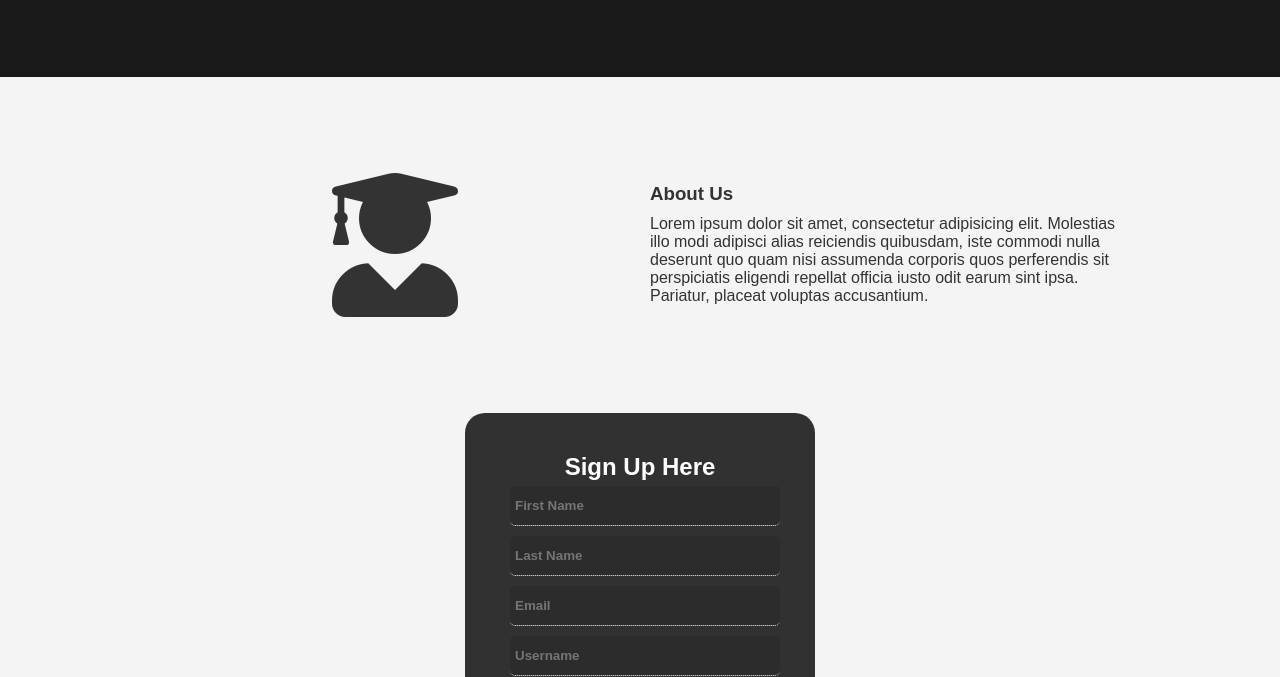
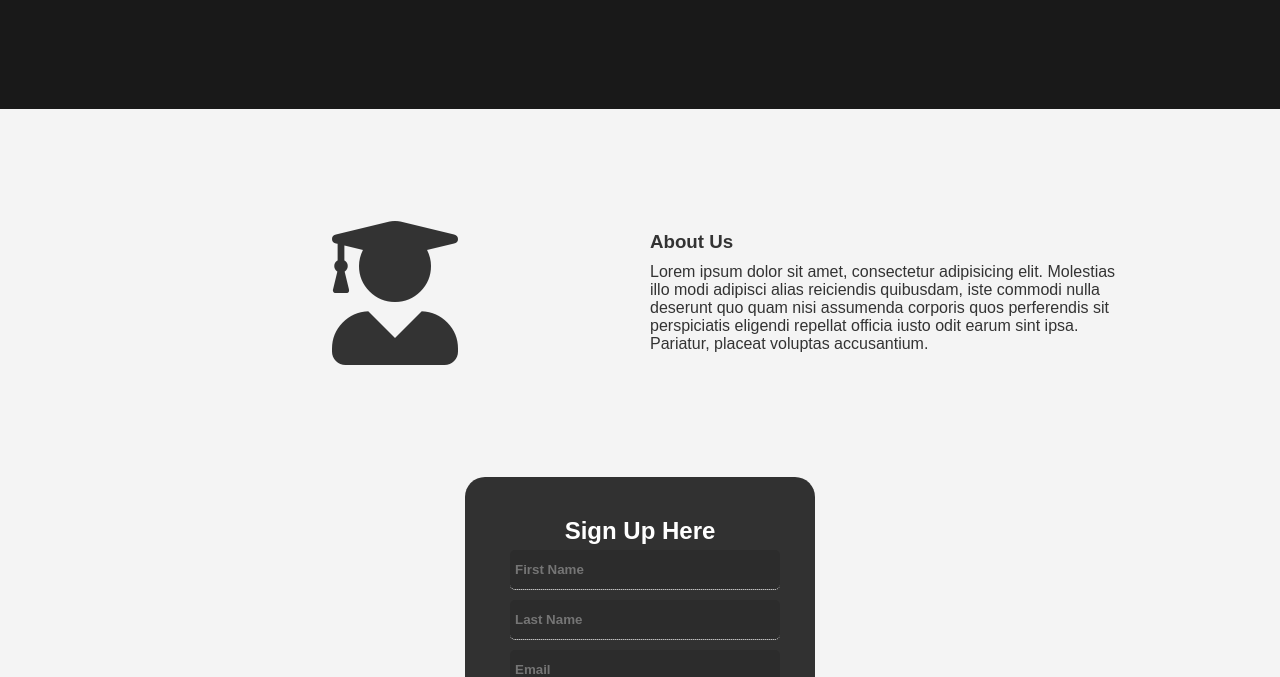
Before and after one commit to elizabethpudim/elizabethpudim.github.io, a plain HTML site: page laba1_1/index.html in a window 1280 px wide. Shown: the part 1041-1718 px from the top of the page. Drawn offline with nearby package versions, Linux system fonts and the light colour scheme.

Commit message:
Update style.css

```diff
--- a/laba1_1/style.css
+++ b/laba1_1/style.css
@@ -65,7 +65,7 @@ body{
 	max-width: 960px;
 	margin: auto;
 	overflow: hidden;
-	padding: 6rem 1rem;
+	padding: 7rem 1rem;
 }
 
 .grid-3{
```
